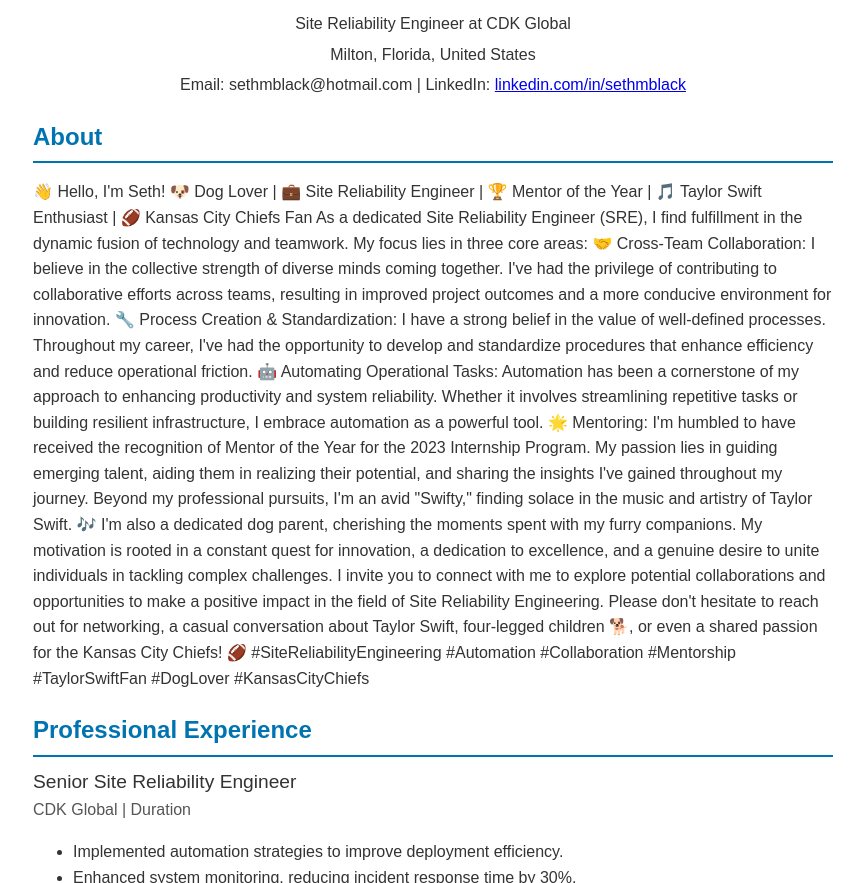
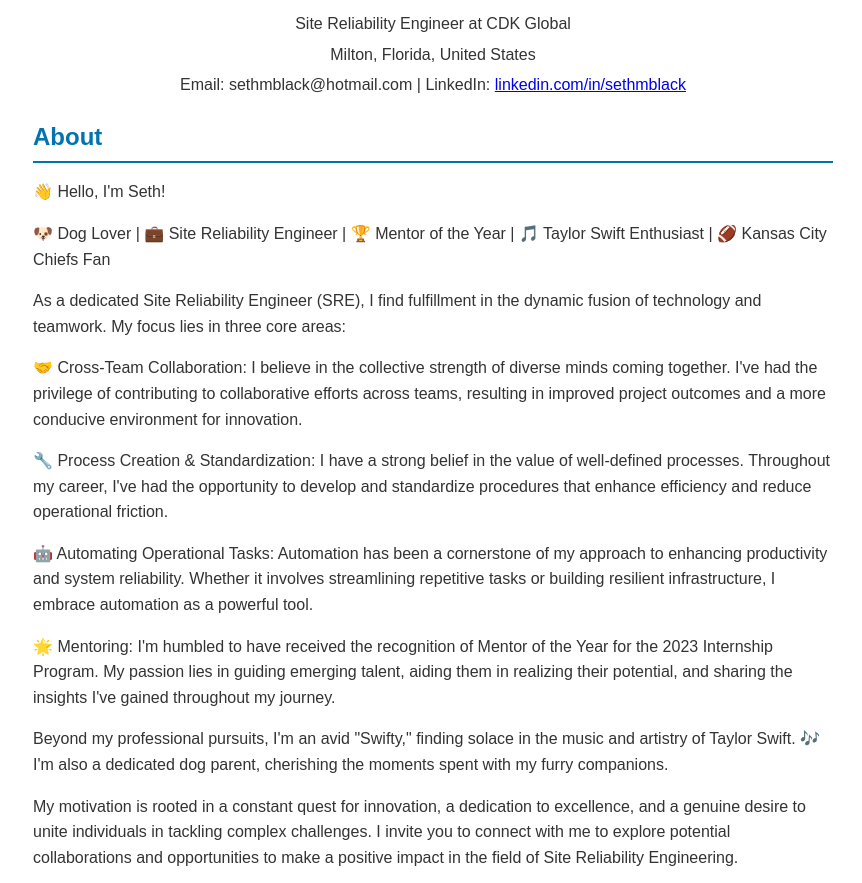
Before and after one commit to sethmblack/CV, a plain HTML site: page index.html in a window 1280 px wide. Shown: the part 65-948 px from the top of the page, without its empty margins (207-1069 px from the left). Drawn offline with Linux system fonts and the light colour scheme.

Commit message:
Updated index.html.

```diff
--- a/index.html
+++ b/index.html
@@ -18,17 +18,17 @@
 
     <section id="about">
         <h2>About</h2>
-        <p>👋 Hello, I'm Seth!
-            🐶 Dog Lover | 💼 Site Reliability Engineer | 🏆 Mentor of the Year | 🎵 Taylor Swift Enthusiast | 🏈 Kansas City Chiefs Fan
-            As a dedicated Site Reliability Engineer (SRE), I find fulfillment in the dynamic fusion of technology and teamwork. My focus lies in three core areas:
-            🤝 Cross-Team Collaboration: I believe in the collective strength of diverse minds coming together. I've had the privilege of contributing to collaborative efforts across teams, resulting in improved project outcomes and a more conducive environment for innovation.
-            🔧 Process Creation & Standardization: I have a strong belief in the value of well-defined processes. Throughout my career, I've had the opportunity to develop and standardize procedures that enhance efficiency and reduce operational friction.
-            🤖 Automating Operational Tasks: Automation has been a cornerstone of my approach to enhancing productivity and system reliability. Whether it involves streamlining repetitive tasks or building resilient infrastructure, I embrace automation as a powerful tool.
-            🌟 Mentoring: I'm humbled to have received the recognition of Mentor of the Year for the 2023 Internship Program. My passion lies in guiding emerging talent, aiding them in realizing their potential, and sharing the insights I've gained throughout my journey.
-            Beyond my professional pursuits, I'm an avid "Swifty," finding solace in the music and artistry of Taylor Swift. 🎶 I'm also a dedicated dog parent, cherishing the moments spent with my furry companions.
-            My motivation is rooted in a constant quest for innovation, a dedication to excellence, and a genuine desire to unite individuals in tackling complex challenges. I invite you to connect with me to explore potential collaborations and opportunities to make a positive impact in the field of Site Reliability Engineering.
-            Please don't hesitate to reach out for networking, a casual conversation about Taylor Swift, four-legged children 🐕, or even a shared passion for the Kansas City Chiefs! 🏈
-            #SiteReliabilityEngineering #Automation #Collaboration #Mentorship #TaylorSwiftFan #DogLover #KansasCityChiefs</p>
+        <p>👋 Hello, I'm Seth!</p>
+        <p>🐶 Dog Lover | 💼 Site Reliability Engineer | 🏆 Mentor of the Year | 🎵 Taylor Swift Enthusiast | 🏈 Kansas City Chiefs Fan</p>
+        <p>As a dedicated Site Reliability Engineer (SRE), I find fulfillment in the dynamic fusion of technology and teamwork. My focus lies in three core areas: </p>
+        <p>🤝 Cross-Team Collaboration: I believe in the collective strength of diverse minds coming together. I've had the privilege of contributing to collaborative efforts across teams, resulting in improved project outcomes and a more conducive environment for innovation.</p>
+        <p>🔧 Process Creation & Standardization: I have a strong belief in the value of well-defined processes. Throughout my career, I've had the opportunity to develop and standardize procedures that enhance efficiency and reduce operational friction.</p>
+        <p>🤖 Automating Operational Tasks: Automation has been a cornerstone of my approach to enhancing productivity and system reliability. Whether it involves streamlining repetitive tasks or building resilient infrastructure, I embrace automation as a powerful tool.</p>
+        <p>🌟 Mentoring: I'm humbled to have received the recognition of Mentor of the Year for the 2023 Internship Program. My passion lies in guiding emerging talent, aiding them in realizing their potential, and sharing the insights I've gained throughout my journey.</p>
+        <p>Beyond my professional pursuits, I'm an avid "Swifty," finding solace in the music and artistry of Taylor Swift. 🎶 I'm also a dedicated dog parent, cherishing the moments spent with my furry companions.</p>
+        <p>My motivation is rooted in a constant quest for innovation, a dedication to excellence, and a genuine desire to unite individuals in tackling complex challenges. I invite you to connect with me to explore potential collaborations and opportunities to make a positive impact in the field of Site Reliability Engineering.</p>
+        <p>Please don't hesitate to reach out for networking, a casual conversation about Taylor Swift, four-legged children 🐕, or even a shared passion for the Kansas City Chiefs! 🏈</p>
+        <p>#SiteReliabilityEngineering #Automation #Collaboration #Mentorship #TaylorSwiftFan #DogLover #KansasCityChiefs</p>
     </section>
 
     <section id="experience">
```
